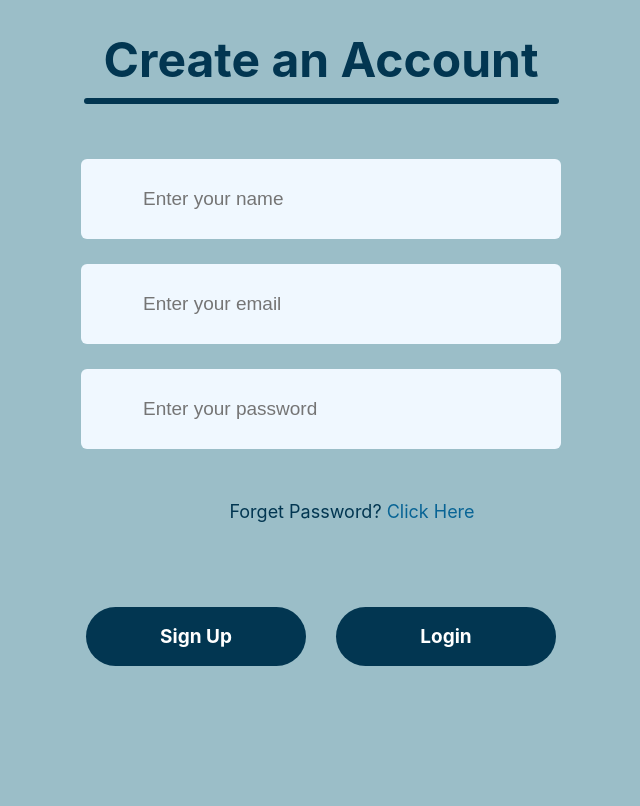
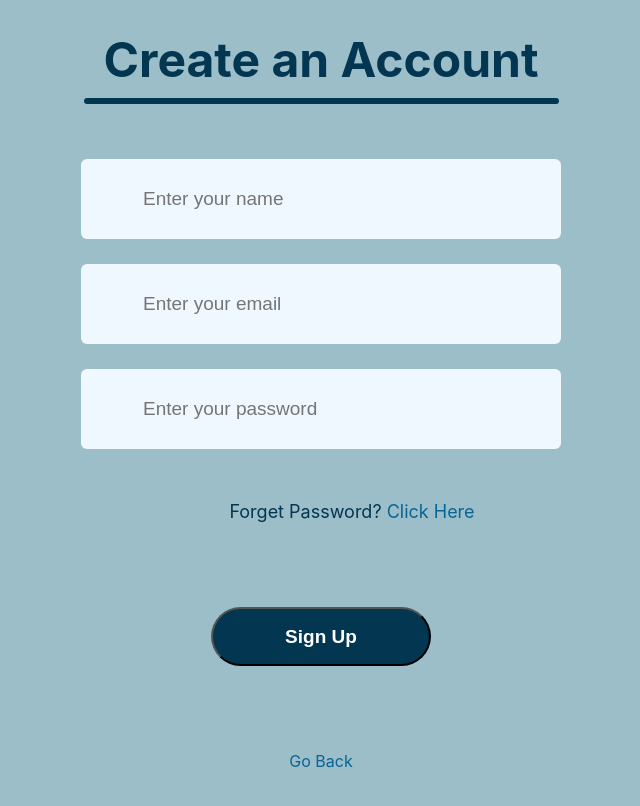
Before and after one commit to AyahKash/ByteBod, a React (Create React App) app: page /signup in a window 1280 px wide. Shown: the top 806 px of the page, without its empty margins (319-959 px from the left). Built offline with nearby package versions, Linux system fonts and the light colour scheme.

Commit message:
Added routing to home page, sign out, and create an account page

```diff
--- a/src/App.js
+++ b/src/App.js
@@ -4,18 +4,17 @@ import SignIn from "./components/auth/SignIn"
 import SignUp from "./components/auth/SignUp"
 import AuthDetails from "./components/auth/AuthDetails"
 import { BrowserRouter as Router, Routes, Route } from 'react-router-dom';
-
+import { HomePage } from './components/pages/HomePage';
 
 function App() {
   return (
     <div className="App">
       <Routes>
-      <Route path="/" element={<React.Fragment><SignIn /><AuthDetails /></React.Fragment>} />
-      <Route path="/signup" element={<SignUp />} />
+        <Route path="/" element={<SignIn/>}/>
+        <Route path="/signup" element={<SignUp />} />
+        <Route path="/homepage" element={<React.Fragment><HomePage /><AuthDetails /></React.Fragment>} />
       </Routes>
     </div>
-
-
   );
 }
 
--- a/src/components/auth/AuthDetails.js
+++ b/src/components/auth/AuthDetails.js
@@ -2,9 +2,11 @@ import React,  { useEffect, useState } from "react";
 import {auth} from '../../firebase';
 import { onAuthStateChanged, signOut} from "firebase/auth";
 import Button from "../../components/Button"
+import { useNavigate } from "react-router-dom";
 
 
 function AuthDetails(){
+    const navigate = useNavigate();
     const [authUser, setAuthUser] = useState(null);
     useEffect( () => {
         const listen = onAuthStateChanged(auth, (user)=>{
@@ -21,6 +23,7 @@ function AuthDetails(){
     }, []);
     const userSignOut = () => {
         signOut(auth).then(()=>{
+            navigate('/')
             console.log('sign out successful')
         }).catch(error=>console.log(error))
     }
--- a/src/components/auth/SignIn.js
+++ b/src/components/auth/SignIn.js
@@ -14,6 +14,7 @@ function SignIn() {
       e.preventDefault();
       signInWithEmailAndPassword(auth, email, password).then((userCredential)=>{
           console.log(userCredential)
+          navigate("/homepage");
       }).catch((error)=>{
           console.log(error)
       })
--- a/src/components/auth/SignUp.css
+++ b/src/components/auth/SignUp.css
@@ -102,3 +102,7 @@ cursor: pointer;
   font-weight: 700;
   cursor: pointer;
 }
+.back-button{
+  color: #086495;
+  cursor: pointer;
+  }
--- a/src/components/auth/SignUp.js
+++ b/src/components/auth/SignUp.js
@@ -2,12 +2,15 @@ import React, { useState } from "react";
 import {auth} from "../../firebase";
 import { createUserWithEmailAndPassword } from "firebase/auth";
 import './SignUp.css'
+import { useNavigate } from "react-router-dom";
+
 
 /* Can't figure out how to get the pictures to fit in the input fields (was thinking they could be next to each input)
 also need to figure out how to connect name (and other information) to users email and password using firebase database*/
 
 
 function SignUp(){
+    const navigate = useNavigate();
     const [email, setEmail] = useState("");
     const [password, setPassword] = useState("");
     //function for what to happen when sign in:
@@ -43,9 +46,9 @@ function SignUp(){
                 </div>
                 <div className="forgot-password">Forget Password? <span>Click Here</span></div>
                 <div className="submit-container">
-                    <div className="submit" type="submit">Sign Up</div>
-                    <div className="submit">Login</div>
+                    <button type="submit" className="submit" >Sign Up</button>
                 </div>
+                <div className="back-button" onClick={() => navigate("/")}> Go Back </div>
             </div>
             </div>
         </form>
@@ -54,17 +57,3 @@ function SignUp(){
 }
 
 export default SignUp;
-
-
-{/* <form onSubmit={signUp}>
-<h3>Create your account</h3>
-<div className="create-account-buttons">
-<input type = "email" placeholder="Enter your email" value={email}
-onChange={(e)=>setEmail(e.target.value)}></input>
-<input type = "password" placeholder="Enter your password" value={password}
-onChange={(e)=>setPassword(e.target.value)}></input>
-</div>
-
-<Button className="loginbuttons" type="submit">Sign In</Button>
-
-</form> */}
--- /dev/null
+++ b/src/components/pages/HomePage.js
@@ -0,0 +1,8 @@
+import React from 'react'
+import "./HomePage.css"
+
+export const HomePage = () => {
+  return (
+    <div>HomePage</div>
+  )
+}
--- a/src/index.js
+++ b/src/index.js
@@ -1,6 +1,6 @@
 import React from 'react';
 import ReactDOM from 'react-dom/client';
-import { BrowserRouter, Router, Routes, Route } from 'react-router-dom';
+import { BrowserRouter } from 'react-router-dom';
 import './index.css';
 import App from './App';
 
```
Also changed, not shown: src/components/pages/HomePage.css (added), 1 other file (tests, documents, lock files or other folders).
